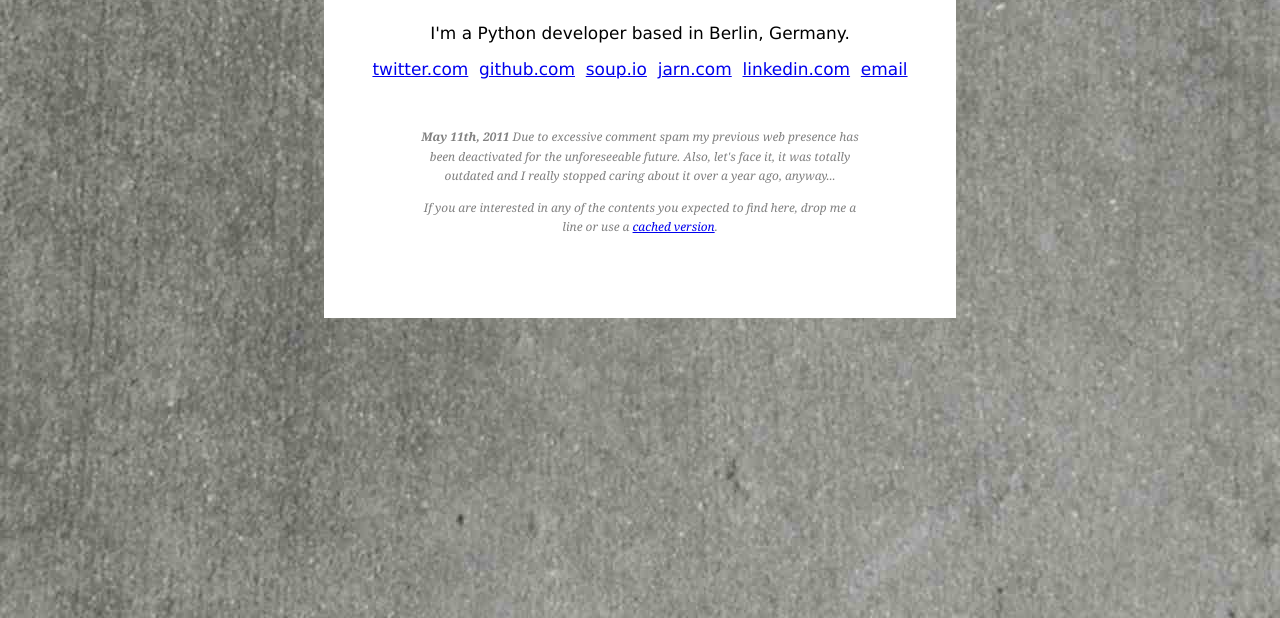
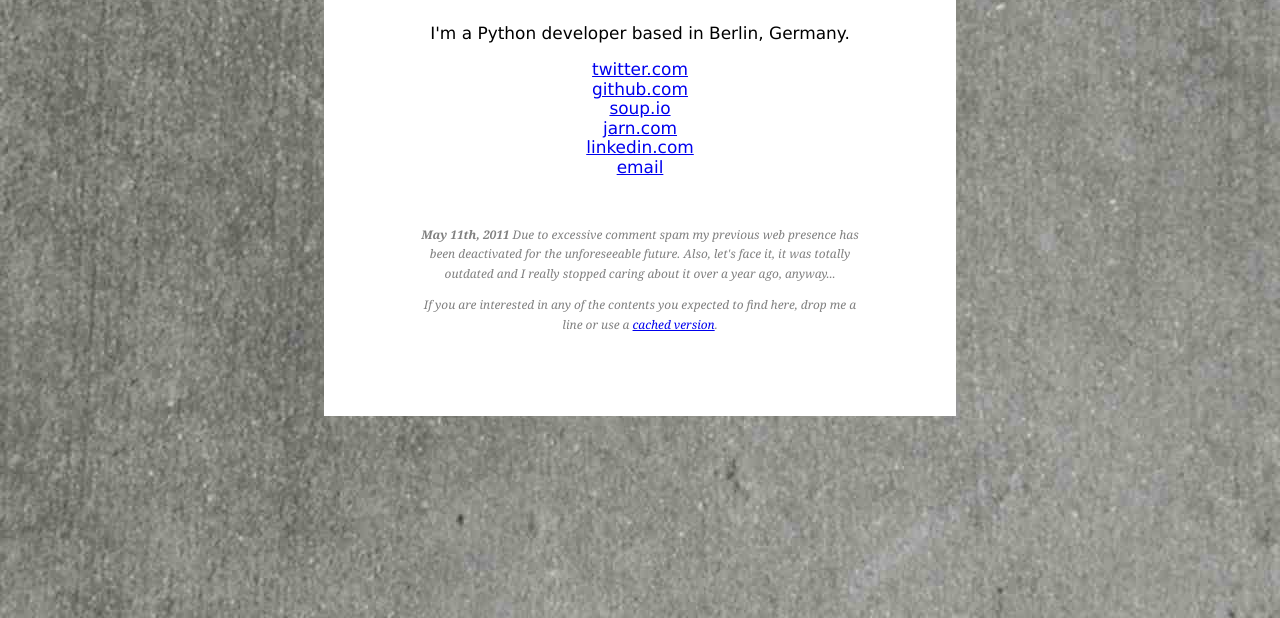
Before and after one commit to tomster/tomster.org, a plain HTML site: page maintenance.html in a window 1280 px wide. Shown: the part 182-800 px from the top of the page. Drawn offline with Linux system fonts and the light colour scheme.

Commit message:
it was becoming too much for one line

```diff
--- a/maintenance.html
+++ b/maintenance.html
@@ -18,14 +18,14 @@
 
       <p>I'm a Python developer based in <span class="locality">Berlin</span>, <span class="country-name">Germany</span>.</p>
 
-      <p>
-        <a href="http://twitter.com/tomlazar">twitter.com</a>&nbsp;
-        <a href="http://github.com/tomster">github.com</a>&nbsp;
-        <a href="http://soup.tomster.org/">soup.io</a>&nbsp;
-        <a href="http://www.jarn.com/people/tomster">jarn.com</a>&nbsp;
-        <a href="http://de.linkedin.com/in/tomlazar">linkedin.com</a>&nbsp;
-        <a class="email" href="mailto:tom@tomster.org">email</a>
-      </p>
+      <ul>
+        <li><a href="http://twitter.com/tomlazar">twitter.com</a></li>
+        <li><a href="http://github.com/tomster">github.com</a></li>
+        <li><a href="http://soup.tomster.org/">soup.io</a></li>
+        <li><a href="http://www.jarn.com/people/tomster">jarn.com</a></li>
+        <li><a href="http://de.linkedin.com/in/tomlazar">linkedin.com</a></li>
+        <li><a class="email" href="mailto:tom@tomster.org">email</a></li>
+      </ul>
 
     </div>
 
--- a/static/main.css
+++ b/static/main.css
@@ -28,6 +28,7 @@
     margin: 1em auto;
 }
 
+
 #footer {
     width: 80%;
     color: gray;
```
